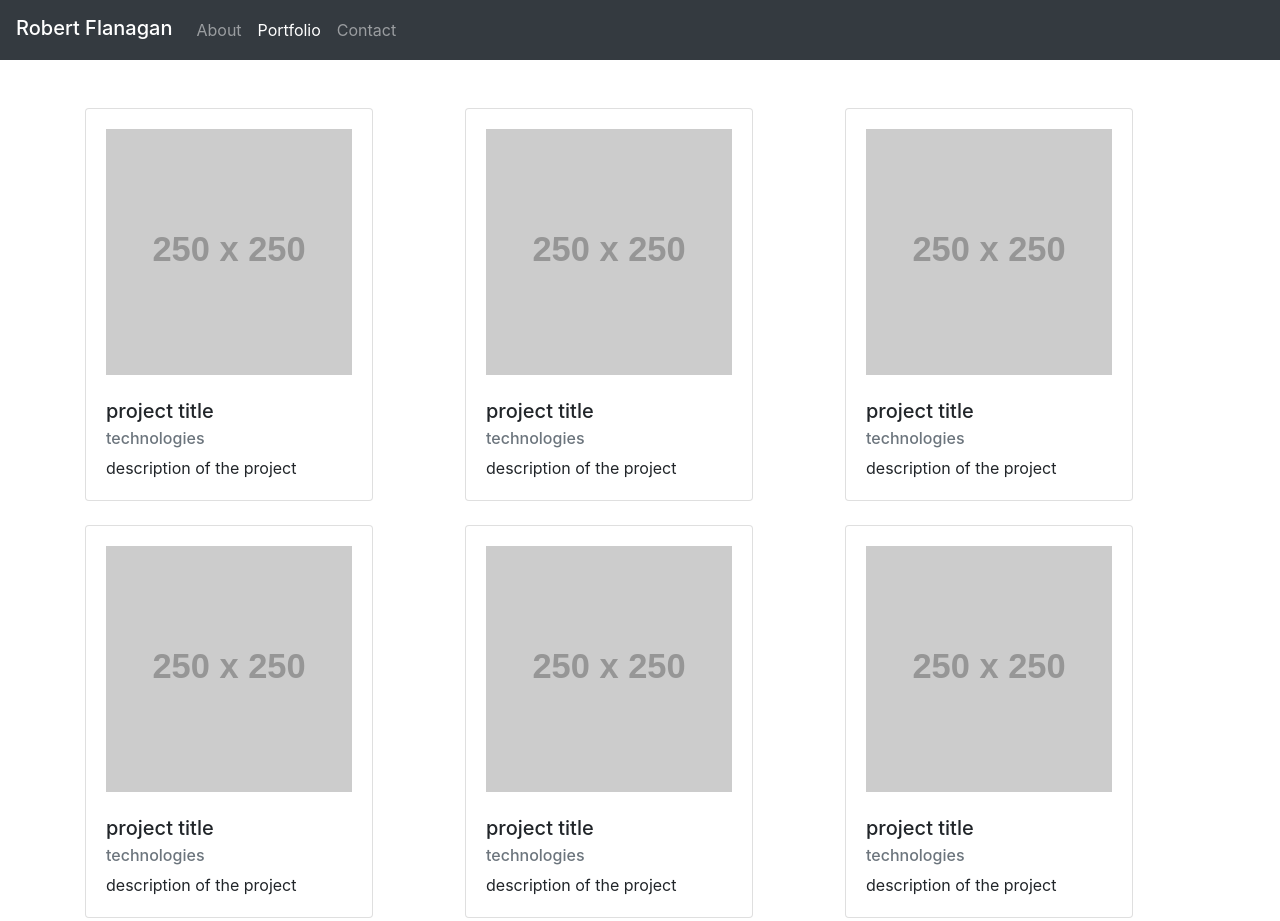
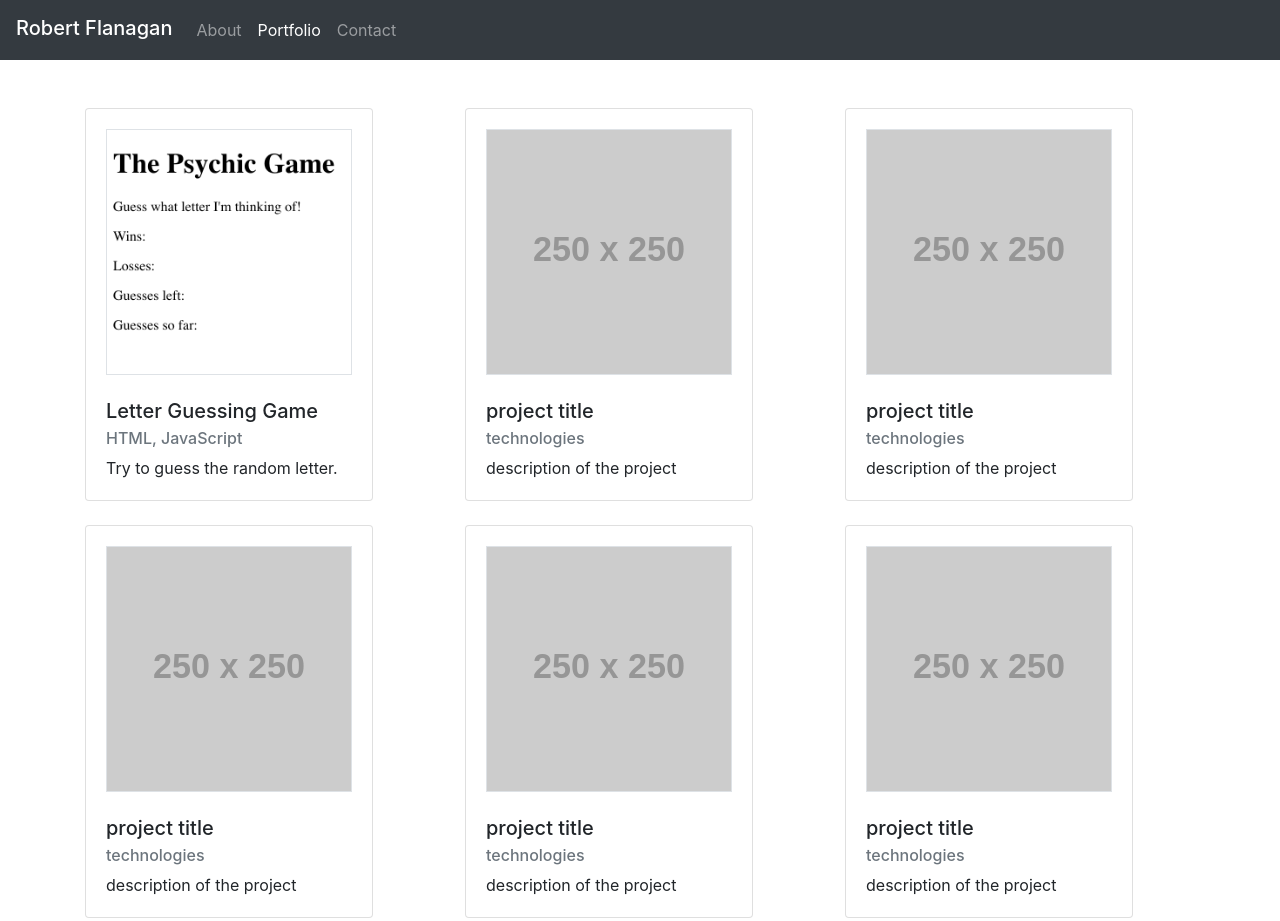
Before and after one commit to rjflanagan95/Bootstrap-Portfolio, a plain HTML site: page portfolio.html in a window 1280 px wide. Shown: the top 921 px of the page. Drawn offline with nearby package versions, Linux system fonts and the light colour scheme; placeholder pictures from the web are drawn by us.

Commit message:
added new portfolio item - psychic game

```diff
--- a/portfolio.html
+++ b/portfolio.html
@@ -42,13 +42,13 @@
                 <div class="col-lg-4">
                     <div class="card" style="width: 18rem;">
                         <div class="card-body">
-                                <img src="https://via.placeholder.com/250x250" alt="a placeholder" class="img-fluid">
+                                <a href="https://rjflanagan95.github.io/Psychic-Game/"><img src="assets/psychic-game.png" alt="Psychic Game Project" class="img-fluid border"></a>
                                 <br>
                                 <br>
-                                <h5 class="card-title">project title</h5>
-                                <h6 class="card-subtitle mb-2 text-muted">technologies</h6>
+                                <h5 class="card-title">Letter Guessing Game</h5>
+                                <h6 class="card-subtitle mb-2 text-muted">HTML, JavaScript</h6>
                                 <p class="card-text">
-                                    description of the project
+                                    Try to guess the random letter.
                                 </p>
                         </div>
                 </div>
@@ -58,7 +58,7 @@
                 <div class="col-lg-4">
                     <div class="card" style="width: 18rem;">
                         <div class="card-body">
-                            <img src="https://via.placeholder.com/250x250" alt="a placeholder" class="img-fluid">
+                            <img src="https://via.placeholder.com/250x250" alt="a placeholder" class="img-fluid border">
                             <br>
                             <br>
                             <h5 class="card-title">project title</h5>
@@ -73,7 +73,7 @@
                 <div class="col-lg-4">
                     <div class="card" style="width: 18rem;">
                         <div class="card-body">
-                            <img src="https://via.placeholder.com/250x250" alt="a placeholder" class="img-fluid">
+                            <img src="https://via.placeholder.com/250x250" alt="a placeholder" class="img-fluid border">
                             <br>
                             <br>
                             <h5 class="card-title">project title</h5>
@@ -92,7 +92,7 @@
                 <div class="col-lg-4">
                     <div class="card" style="width: 18rem;">
                         <div class="card-body">
-                            <img src="https://via.placeholder.com/250x250" alt="a placeholder" class="img-fluid">
+                            <img src="https://via.placeholder.com/250x250" alt="a placeholder" class="img-fluid border">
                             <br>
                             <br>
                             <h5 class="card-title">project title</h5>
@@ -107,7 +107,7 @@
                 <div class="col-lg-4">
                     <div class="card" style="width: 18rem;">
                         <div class="card-body">
-                            <img src="https://via.placeholder.com/250x250" alt="a placeholder" class="img-fluid">
+                            <img src="https://via.placeholder.com/250x250" alt="a placeholder" class="img-fluid border">
                             <br>
                             <br>
                             <h5 class="card-title">project title</h5>
@@ -122,7 +122,7 @@
                 <div class="col-lg-4">
                     <div class="card" style="width: 18rem;">
                         <div class="card-body">
-                            <img src="https://via.placeholder.com/250x250" alt="a placeholder" class="img-fluid">
+                            <img src="https://via.placeholder.com/250x250" alt="a placeholder" class="img-fluid border">
                             <br>
                             <br>
                             <h5 class="card-title">project title</h5>
```
Also changed, not shown: assets/psychic-game.png (added), 2 other files.
